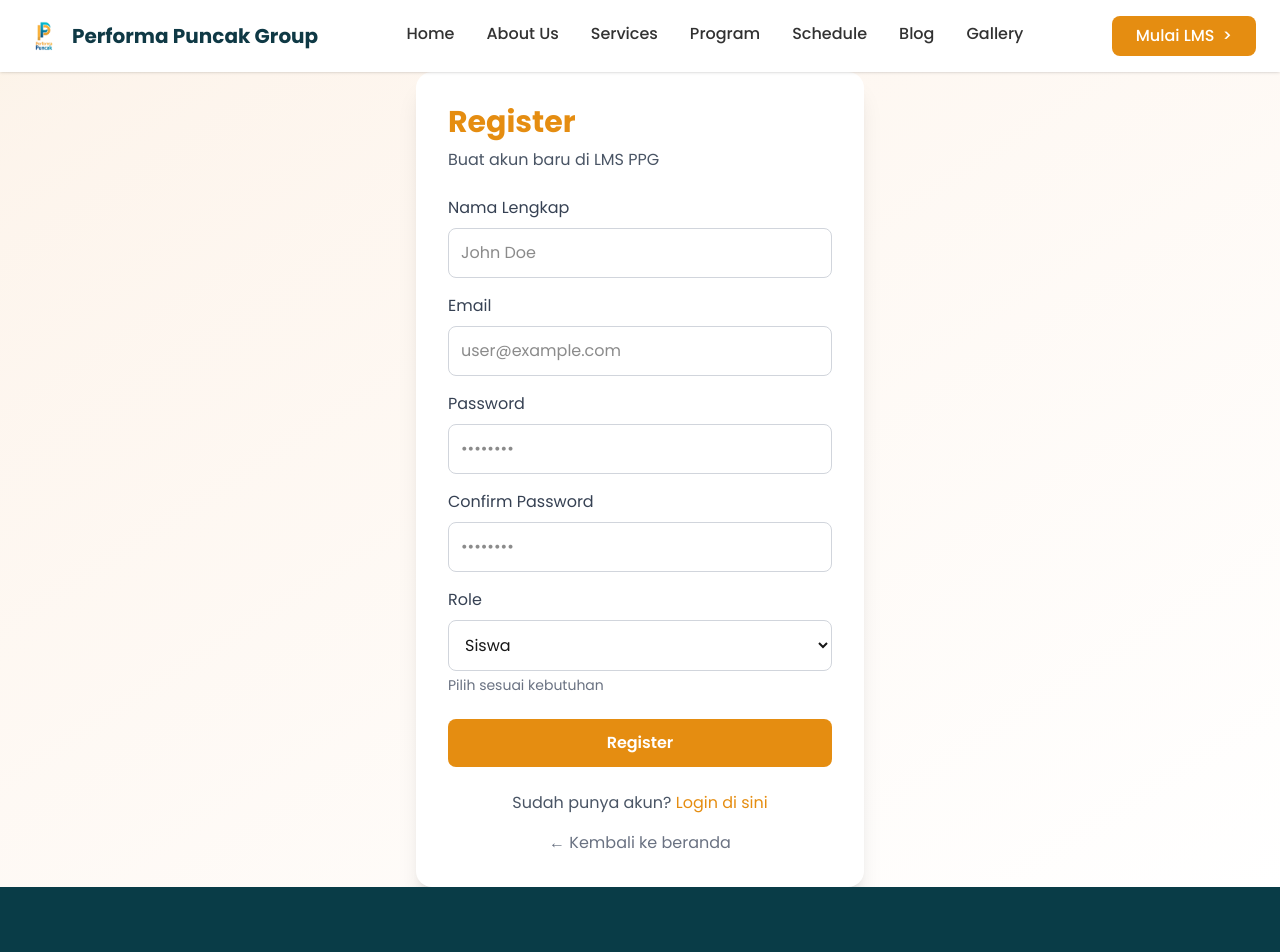
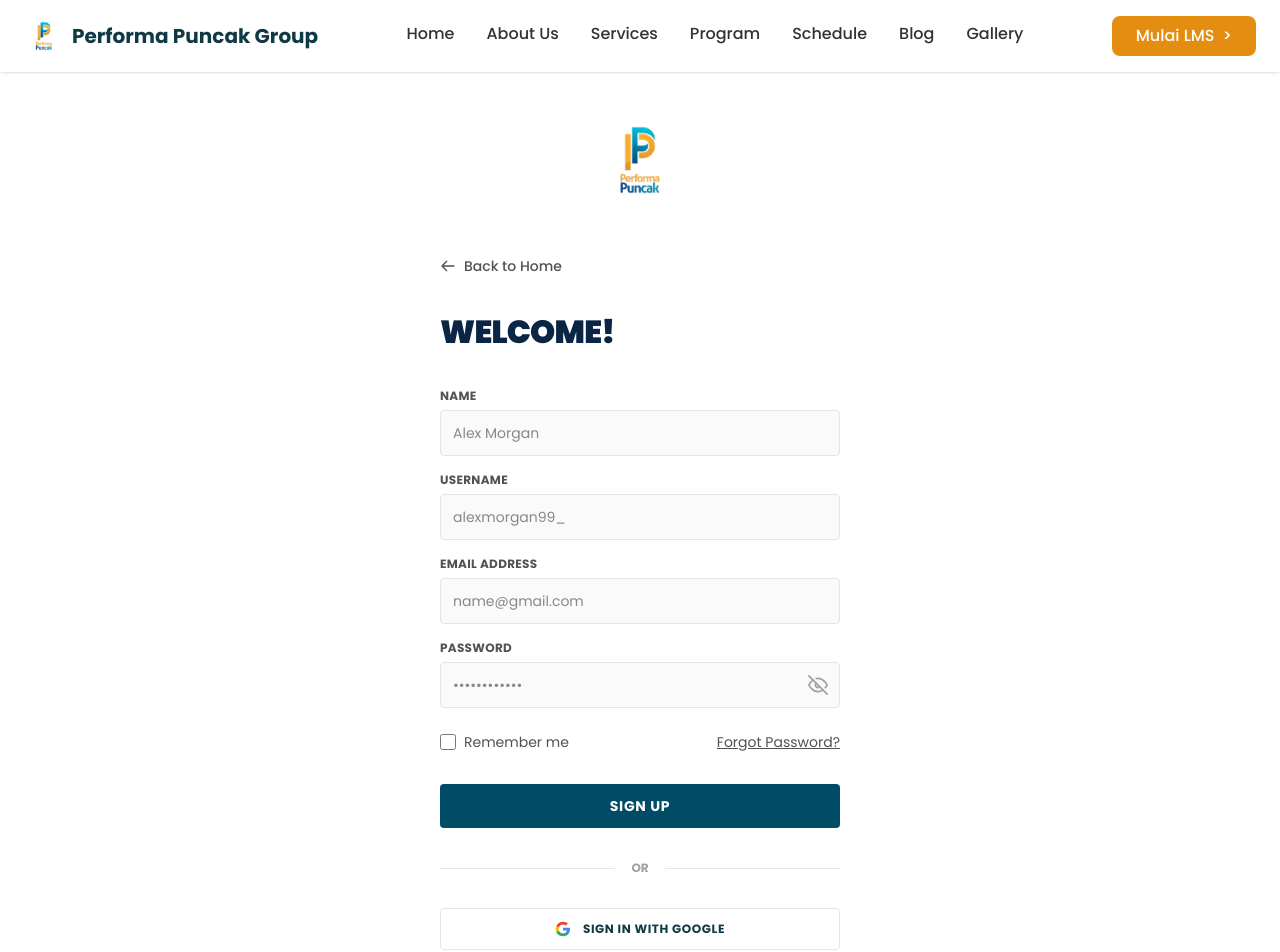
Before and after one commit to internppg26/intern.ppg, a Next.js app in the folder frontend/: page /register in a window 1280 px wide. Shown: the top 952 px of the page. Built offline with nearby package versions, Linux system fonts and the light colour scheme.

Commit message:
feat: add Login & Register page

```diff
--- a/frontend/app/login/page.tsx
+++ b/frontend/app/login/page.tsx
@@ -3,87 +3,131 @@
 import { useState } from 'react';
 import { useRouter } from 'next/navigation';
 import Link from 'next/link';
+import Image from 'next/image';
 
 export default function LoginPage() {
   const [email, setEmail] = useState('');
   const [password, setPassword] = useState('');
-  const [error, setError] = useState('');
+  const [showPassword, setShowPassword] = useState(false);
   const [loading, setLoading] = useState(false);
   const router = useRouter();
 
   const handleLogin = async (e: React.FormEvent) => {
     e.preventDefault();
-    setError('');
     setLoading(true);
-    try {
-      const res = await fetch('/api/auth/login', {
-        method: 'POST',
-        headers: { 'Content-Type': 'application/json' },
-        body: JSON.stringify({ email, password }),
-      });
-      const data = await res.json();
-      if (!res.ok) {
-        throw new Error(data.error || 'Login failed');
-      }
-      localStorage.setItem('token', data.token);
-      localStorage.setItem('user', JSON.stringify(data.user));
+    // Simulate API call
+    setTimeout(() => {
+      setLoading(false);
       router.push('/dashboard');
-    } catch (err: any) {
-      setError(err.message);
-    } finally {
-      setLoading(false);
-    }
+    }, 1000);
   };
 
   return (
-    <div className="min-h-screen flex items-center justify-center bg-gradient-to-br from-primary/10 to-white">
-      <div className="bg-white p-8 rounded-2xl shadow-xl w-full max-w-md">
-        <h1 className="text-3xl font-bold text-primary mb-2">Login</h1>
-        <p className="text-gray-600 mb-6">Masuk ke LMS PPG</p>
-        <form onSubmit={handleLogin}>
-          <div className="mb-4">
-            <label className="block text-gray-700 mb-2">Email</label>
+    <div className="min-h-screen bg-white flex flex-col items-center pt-10 pb-20 font-sans">
+
+      {/* Top Logo */}
+      <div className="mb-10 text-center">
+        <div className="w-24 h-24 mx-auto relative mb-2">
+          <img src="/Logo_Performa_Puncak.png" alt="Logo" className="object-contain w-full h-full" />
+        </div>
+      </div>
+
+      <div className="w-full max-w-md px-6">
+
+        <div className="mb-8">
+          <Link href="/" className="text-sm font-medium text-neutral-600 flex items-center hover:text-brand-dark transition-colors">
+            <svg className="w-4 h-4 mr-2" fill="none" stroke="currentColor" viewBox="0 0 24 24"><path strokeLinecap="round" strokeLinejoin="round" strokeWidth="2" d="M10 19l-7-7m0 0l7-7m-7 7h18"></path></svg>
+            Back to Home
+          </Link>
+        </div>
+
+        <h1 className="text-[32px] font-black text-[#0B2545] mb-8 tracking-tight">WELCOME!</h1>
+
+        <form onSubmit={handleLogin} className="space-y-4">
+          <div>
+            <label className="block text-xs font-bold text-neutral-600 mb-1.5 uppercase tracking-wide">Email Address</label>
             <input
               type="email"
-              className="w-full p-3 border border-gray-300 rounded-lg focus:ring-2 focus:ring-primary"
+              className="w-full p-3 bg-neutral-50 border border-neutral-200 rounded text-sm focus:outline-none focus:border-brand-dark focus:ring-1 focus:ring-brand-dark"
               value={email}
               onChange={(e) => setEmail(e.target.value)}
-              placeholder="user@example.com"
+              placeholder="name@gmail.com"
               required
             />
           </div>
-          <div className="mb-6">
-            <label className="block text-gray-700 mb-2">Password</label>
+
+          <div>
+            <label className="block text-xs font-bold text-neutral-600 mb-1.5 uppercase tracking-wide">Password</label>
+            <div className="relative">
               <input
-              type="password"
-              className="w-full p-3 border border-gray-300 rounded-lg focus:ring-2 focus:ring-primary"
+                type={showPassword ? "text" : "password"}
+                className="w-full p-3 bg-neutral-50 border border-neutral-200 rounded text-sm focus:outline-none focus:border-brand-dark focus:ring-1 focus:ring-brand-dark"
                 value={password}
                 onChange={(e) => setPassword(e.target.value)}
-              placeholder="••••••••"
+                placeholder="••••••••••••"
                 required
               />
+              <span
+                className="absolute right-3 top-1/2 -translate-y-1/2 text-neutral-400 cursor-pointer hover:text-neutral-600 transition-colors"
+                onClick={() => setShowPassword(!showPassword)}
+              >
+                {showPassword ? (
+                  <svg width="20" height="20" viewBox="0 0 24 24" fill="none" stroke="currentColor" strokeWidth="2" strokeLinecap="round" strokeLinejoin="round">
+                    <path d="M1 12s4-8 11-8 11 8 11 8-4 8-11 8-11-8-11-8z"></path>
+                    <circle cx="12" cy="12" r="3"></circle>
+                  </svg>
+                ) : (
+                  <svg width="20" height="20" viewBox="0 0 24 24" fill="none" stroke="currentColor" strokeWidth="2" strokeLinecap="round" strokeLinejoin="round">
+                    <path d="M17.94 17.94A10.07 10.07 0 0 1 12 20c-7 0-11-8-11-8a18.45 18.45 0 0 1 5.06-5.94M9.9 4.24A9.12 9.12 0 0 1 12 4c7 0 11 8 11 8a18.5 18.5 0 0 1-2.16 3.19m-6.72-1.07a3 3 0 1 1-4.24-4.24"></path>
+                    <line x1="1" y1="1" x2="23" y2="23"></line>
+                  </svg>
+                )}
+              </span>
             </div>
-          {error && <p className="text-danger mb-4">{error}</p>}
+          </div>
+
+          <div className="flex items-center justify-between pt-2">
+            <label className="flex items-center text-sm text-neutral-600 cursor-pointer">
+              <input type="checkbox" className="w-4 h-4 mr-2 border-neutral-300 rounded text-[#0B2545] focus:ring-[#0B2545]" />
+              Remember me
+            </label>
+            <Link href="#" className="text-sm text-neutral-600 underline hover:text-brand-dark">
+              Forgot Password?
+            </Link>
+          </div>
+
+          <div className="pt-4">
             <button
               type="submit"
               disabled={loading}
-            className="w-full bg-primary text-white p-3 rounded-lg font-semibold hover:bg-primary-dark disabled:opacity-50"
+              className="w-full bg-[#004b66] hover:bg-[#00364d] text-white p-3 rounded text-sm font-bold tracking-wider transition-colors disabled:opacity-50"
             >
-            {loading ? 'Loading...' : 'Login'}
+              {loading ? 'LOADING...' : 'LOG IN'}
             </button>
+          </div>
         </form>
-        <div className="mt-6 text-center">
-          <p className="text-gray-600">
-            Belum punya akun?{' '}
-            <Link href="/register" className="text-primary hover:underline">
-              Daftar di sini
+
+        <div className="my-8 flex items-center justify-center">
+          <div className="border-t border-neutral-200 flex-grow"></div>
+          <span className="px-4 text-xs text-neutral-400 font-bold">OR</span>
+          <div className="border-t border-neutral-200 flex-grow"></div>
+        </div>
+
+        <button className="w-full bg-white border border-neutral-200 hover:bg-neutral-50 text-brand-dark p-3 rounded text-xs font-bold tracking-wider transition-colors flex items-center justify-center gap-3">
+          <svg className="w-4 h-4" viewBox="0 0 24 24">
+            <path fill="#4285F4" d="M22.56 12.25c0-.78-.07-1.53-.2-2.25H12v4.26h5.92c-.26 1.37-1.04 2.53-2.21 3.31v2.77h3.57c2.08-1.92 3.28-4.74 3.28-8.09z" />
+            <path fill="#34A853" d="M12 23c2.97 0 5.46-.98 7.28-2.66l-3.57-2.77c-.98.66-2.23 1.06-3.71 1.06-2.86 0-5.29-1.93-6.16-4.53H2.18v2.84C3.99 20.53 7.7 23 12 23z" />
+            <path fill="#FBBC05" d="M5.84 14.09c-.22-.66-.35-1.36-.35-2.09s.13-1.43.35-2.09V7.07H2.18C1.43 8.55 1 10.22 1 12s.43 3.45 1.18 4.93l2.85-2.22.81-.62z" />
+            <path fill="#EA4335" d="M12 5.38c1.62 0 3.06.56 4.21 1.64l3.15-3.15C17.45 2.09 14.97 1 12 1 7.7 1 3.99 3.47 2.18 7.07l3.66 2.84c.87-2.6 3.3-4.53 6.16-4.53z" />
+          </svg>
+          SIGN IN WITH GOOGLE
+        </button>
+
+        <div className="mt-12 text-center text-sm">
+          <span className="text-neutral-600">Don't have an account? </span>
+          <Link href="/register" className="text-[#E5832E] hover:text-[#D47225] font-bold">
+            SIGN UP
           </Link>
-          </p>
-          <p className="mt-4">
-            <Link href="/" className="text-gray-500 hover:underline">
-              ← Kembali ke beranda
-            </Link>
-          </p>
         </div>
       </div>
     </div>
--- a/frontend/app/register/page.tsx
+++ b/frontend/app/register/page.tsx
@@ -3,129 +3,157 @@
 import { useState } from 'react';
 import { useRouter } from 'next/navigation';
 import Link from 'next/link';
+import Image from 'next/image';
 
 export default function RegisterPage() {
   const [name, setName] = useState('');
+  const [username, setUsername] = useState('');
   const [email, setEmail] = useState('');
   const [password, setPassword] = useState('');
-  const [confirm, setConfirm] = useState('');
-  const [role, setRole] = useState('student');
-  const [error, setError] = useState('');
+  const [showPassword, setShowPassword] = useState(false);
   const [loading, setLoading] = useState(false);
   const router = useRouter();
 
   const handleRegister = async (e: React.FormEvent) => {
     e.preventDefault();
-    if (password !== confirm) {
-      setError('Passwords not match');
-      return;
-    }
-    setError('');
     setLoading(true);
-    try {
-      const res = await fetch('/api/auth/register', {
-        method: 'POST',
-        headers: { 'Content-Type': 'application/json' },
-        body: JSON.stringify({ name, email, password, role }),
-      });
-      const data = await res.json();
-      if (!res.ok) {
-        throw new Error(data.error || 'Registration failed');
-      }
-      localStorage.setItem('token', data.token);
-      localStorage.setItem('user', JSON.stringify(data.user));
-      router.push('/dashboard');
-    } catch (err: any) {
-      setError(err.message);
-    } finally {
+    // Simulate API call
+    setTimeout(() => {
       setLoading(false);
-    }
+      router.push('/login');
+    }, 1000);
   };
 
   return (
-    <div className="min-h-screen flex items-center justify-center bg-gradient-to-br from-primary/10 to-white">
-      <div className="bg-white p-8 rounded-2xl shadow-xl w-full max-w-md">
-        <h1 className="text-3xl font-bold text-primary mb-2">Register</h1>
-        <p className="text-gray-600 mb-6">Buat akun baru di LMS PPG</p>
-        <form onSubmit={handleRegister}>
-          <div className="mb-4">
-            <label className="block text-gray-700 mb-2">Nama Lengkap</label>
+    <div className="min-h-screen bg-white flex flex-col items-center pt-10 pb-20 font-sans">
+
+      {/* Top Logo */}
+      <div className="mb-10 text-center">
+        <div className="w-24 h-24 mx-auto relative mb-2">
+          <img src="/Logo_Performa_Puncak.png" alt="Logo" className="object-contain w-full h-full" />
+        </div>
+      </div>
+
+      <div className="w-full max-w-md px-6">
+
+        <div className="mb-8">
+          <Link href="/" className="text-sm font-medium text-neutral-600 flex items-center hover:text-brand-dark transition-colors">
+            <svg className="w-4 h-4 mr-2" fill="none" stroke="currentColor" viewBox="0 0 24 24"><path strokeLinecap="round" strokeLinejoin="round" strokeWidth="2" d="M10 19l-7-7m0 0l7-7m-7 7h18"></path></svg>
+            Back to Home
+          </Link>
+        </div>
+
+        <h1 className="text-[32px] font-black text-[#0B2545] mb-8 tracking-tight">WELCOME!</h1>
+
+        <form onSubmit={handleRegister} className="space-y-4">
+          <div>
+            <label className="block text-xs font-bold text-neutral-600 mb-1.5 uppercase tracking-wide">Name</label>
             <input
               type="text"
-              className="w-full p-3 border border-gray-300 rounded-lg focus:ring-2 focus:ring-primary"
+              className="w-full p-3 bg-neutral-50 border border-neutral-200 rounded text-sm focus:outline-none focus:border-brand-dark focus:ring-1 focus:ring-brand-dark"
               value={name}
               onChange={(e) => setName(e.target.value)}
-              placeholder="John Doe"
+              placeholder="Alex Morgan"
               required
             />
           </div>
-          <div className="mb-4">
-            <label className="block text-gray-700 mb-2">Email</label>
+
+          <div>
+            <label className="block text-xs font-bold text-neutral-600 mb-1.5 uppercase tracking-wide">Username</label>
             <input
-              type="email"
-              className="w-full p-3 border border-gray-300 rounded-lg focus:ring-2 focus:ring-primary"
-              value={email}
-              onChange={(e) => setEmail(e.target.value)}
-              placeholder="user@example.com"
+              type="text"
+              className="w-full p-3 bg-neutral-50 border border-neutral-200 rounded text-sm focus:outline-none focus:border-brand-dark focus:ring-1 focus:ring-brand-dark"
+              value={username}
+              onChange={(e) => setUsername(e.target.value)}
+              placeholder="alexmorgan99_"
               required
             />
           </div>
-          <div className="mb-4">
-            <label className="block text-gray-700 mb-2">Password</label>
+
+          <div>
+            <label className="block text-xs font-bold text-neutral-600 mb-1.5 uppercase tracking-wide">Email Address</label>
             <input
-              type="password"
-              className="w-full p-3 border border-gray-300 rounded-lg focus:ring-2 focus:ring-primary"
-              value={password}
-              onChange={(e) => setPassword(e.target.value)}
-              placeholder="••••••••"
+              type="email"
+              className="w-full p-3 bg-neutral-50 border border-neutral-200 rounded text-sm focus:outline-none focus:border-brand-dark focus:ring-1 focus:ring-brand-dark"
+              value={email}
+              onChange={(e) => setEmail(e.target.value)}
+              placeholder="name@gmail.com"
               required
             />
           </div>
-          <div className="mb-4">
-            <label className="block text-gray-700 mb-2">Confirm Password</label>
+
+          <div>
+            <label className="block text-xs font-bold text-neutral-600 mb-1.5 uppercase tracking-wide">Password</label>
+            <div className="relative">
               <input
-              type="password"
-              className="w-full p-3 border border-gray-300 rounded-lg focus:ring-2 focus:ring-primary"
-              value={confirm}
-              onChange={(e) => setConfirm(e.target.value)}
-              placeholder="••••••••"
+                type={showPassword ? "text" : "password"}
+                className="w-full p-3 bg-neutral-50 border border-neutral-200 rounded text-sm focus:outline-none focus:border-brand-dark focus:ring-1 focus:ring-brand-dark"
+                value={password}
+                onChange={(e) => setPassword(e.target.value)}
+                placeholder="••••••••••••"
                 required
               />
+              <span
+                className="absolute right-3 top-1/2 -translate-y-1/2 text-neutral-400 cursor-pointer hover:text-neutral-600 transition-colors"
+                onClick={() => setShowPassword(!showPassword)}
+              >
+                {showPassword ? (
+                  <svg width="20" height="20" viewBox="0 0 24 24" fill="none" stroke="currentColor" strokeWidth="2" strokeLinecap="round" strokeLinejoin="round">
+                    <path d="M1 12s4-8 11-8 11 8 11 8-4 8-11 8-11-8-11-8z"></path>
+                    <circle cx="12" cy="12" r="3"></circle>
+                  </svg>
+                ) : (
+                  <svg width="20" height="20" viewBox="0 0 24 24" fill="none" stroke="currentColor" strokeWidth="2" strokeLinecap="round" strokeLinejoin="round">
+                    <path d="M17.94 17.94A10.07 10.07 0 0 1 12 20c-7 0-11-8-11-8a18.45 18.45 0 0 1 5.06-5.94M9.9 4.24A9.12 9.12 0 0 1 12 4c7 0 11 8 11 8a18.5 18.5 0 0 1-2.16 3.19m-6.72-1.07a3 3 0 1 1-4.24-4.24"></path>
+                    <line x1="1" y1="1" x2="23" y2="23"></line>
+                  </svg>
+                )}
+              </span>
             </div>
-          <div className="mb-6">
-            <label className="block text-gray-700 mb-2">Role</label>
-            <select
-              className="w-full p-3 border border-gray-300 rounded-lg focus:ring-2 focus:ring-primary"
-              value={role}
-              onChange={(e) => setRole(e.target.value)}
-            >
-              <option value="student">Siswa</option>
-              <option value="instructor">Instruktur</option>
-              <option value="admin">Admin</option>
-            </select>
-            <p className="text-sm text-gray-500 mt-1">Pilih sesuai kebutuhan</p>
           </div>
-          {error && <p className="text-danger mb-4">{error}</p>}
+
+          <div className="flex items-center justify-between pt-2">
+            <label className="flex items-center text-sm text-neutral-600 cursor-pointer">
+              <input type="checkbox" className="w-4 h-4 mr-2 border-neutral-300 rounded text-[#0B2545] focus:ring-[#0B2545]" />
+              Remember me
+            </label>
+            <Link href="#" className="text-sm text-neutral-600 underline hover:text-brand-dark">
+              Forgot Password?
+            </Link>
+          </div>
+
+          <div className="pt-4">
             <button
               type="submit"
               disabled={loading}
-            className="w-full bg-primary text-white p-3 rounded-lg font-semibold hover:bg-primary-dark disabled:opacity-50"
+              className="w-full bg-[#004b66] hover:bg-[#00364d] text-white p-3 rounded text-sm font-bold tracking-wider transition-colors disabled:opacity-50"
             >
-            {loading ? 'Loading...' : 'Register'}
+              {loading ? 'LOADING...' : 'SIGN UP'}
             </button>
+          </div>
         </form>
-        <div className="mt-6 text-center">
-          <p className="text-gray-600">
-            Sudah punya akun?{' '}
-            <Link href="/login" className="text-primary hover:underline">
-              Login di sini
+
+        <div className="my-8 flex items-center justify-center">
+          <div className="border-t border-neutral-200 flex-grow"></div>
+          <span className="px-4 text-xs text-neutral-400 font-bold">OR</span>
+          <div className="border-t border-neutral-200 flex-grow"></div>
+        </div>
+
+        <button className="w-full bg-white border border-neutral-200 hover:bg-neutral-50 text-brand-dark p-3 rounded text-xs font-bold tracking-wider transition-colors flex items-center justify-center gap-3">
+          <svg className="w-4 h-4" viewBox="0 0 24 24">
+            <path fill="#4285F4" d="M22.56 12.25c0-.78-.07-1.53-.2-2.25H12v4.26h5.92c-.26 1.37-1.04 2.53-2.21 3.31v2.77h3.57c2.08-1.92 3.28-4.74 3.28-8.09z" />
+            <path fill="#34A853" d="M12 23c2.97 0 5.46-.98 7.28-2.66l-3.57-2.77c-.98.66-2.23 1.06-3.71 1.06-2.86 0-5.29-1.93-6.16-4.53H2.18v2.84C3.99 20.53 7.7 23 12 23z" />
+            <path fill="#FBBC05" d="M5.84 14.09c-.22-.66-.35-1.36-.35-2.09s.13-1.43.35-2.09V7.07H2.18C1.43 8.55 1 10.22 1 12s.43 3.45 1.18 4.93l2.85-2.22.81-.62z" />
+            <path fill="#EA4335" d="M12 5.38c1.62 0 3.06.56 4.21 1.64l3.15-3.15C17.45 2.09 14.97 1 12 1 7.7 1 3.99 3.47 2.18 7.07l3.66 2.84c.87-2.6 3.3-4.53 6.16-4.53z" />
+          </svg>
+          SIGN IN WITH GOOGLE
+        </button>
+
+        <div className="mt-12 text-center text-sm">
+          <span className="text-neutral-600">Have an account? </span>
+          <Link href="/login" className="text-[#E5832E] hover:text-[#D47225] font-bold">
+            SIGN IN
           </Link>
-          </p>
-          <p className="mt-4">
-            <Link href="/" className="text-gray-500 hover:underline">
-              ← Kembali ke beranda
-            </Link>
-          </p>
         </div>
       </div>
     </div>
--- a/frontend/components/Navbar.tsx
+++ b/frontend/components/Navbar.tsx
@@ -58,7 +58,7 @@ export default function Navbar() {
         {/* Action Button */}
         <div>
           <Link
-            href="/contact"
+            href="/register"
             className="bg-primary text-white px-6 py-2 rounded-lg font-medium hover:bg-primary-dark transition-colors inline-flex items-center"
           >
             Mulai LMS <span className="ml-2">&gt;</span>
```
Lines whose indentation alone changed are shown as unchanged.
